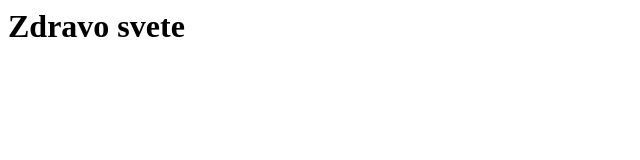
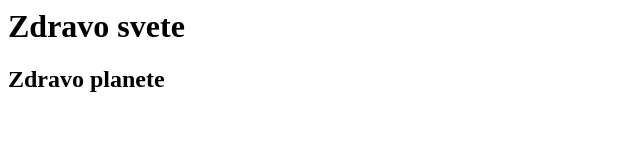
Before and after one commit to LeiteKaka/folder1, a plain HTML site: page index.html in a window 1280 px wide. Shown: the whole page, without its empty margins (0-640 px from the left). Drawn offline with Linux system fonts and the light colour scheme.

Commit message:
Update index.html
dodao sam i planete

```diff
--- a/index.html
+++ b/index.html
@@ -7,5 +7,7 @@
 
 <h1> Zdravo svete </h1>
 
+  <h2> Zdravo planete </h2>
+
 </body>
 </html>
```
